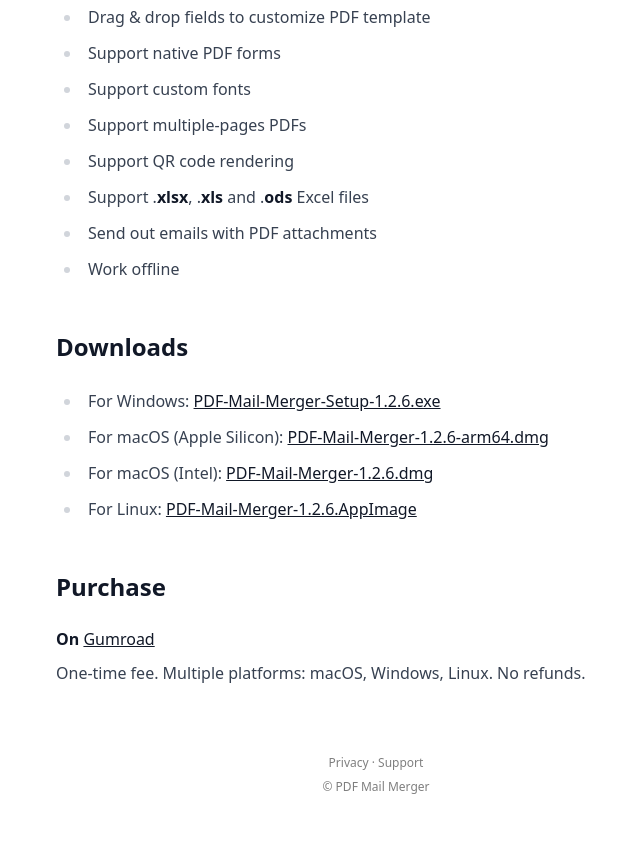
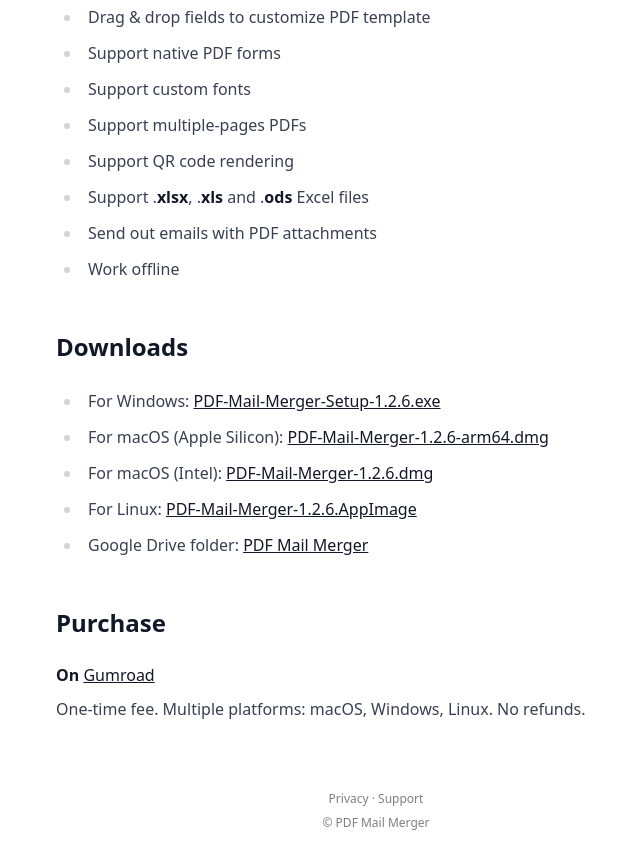
Before and after one commit to pdfmailmerger/pdfmailmerger.github.io, a website: page index.html in a window 1280 px wide. Shown: the part 791-1638 px from the top of the page, without its empty margins (264-904 px from the left). Before the commit the page ends 1602 px from the top, so only its background shows below. Drawn offline with Linux system fonts and the light colour scheme.

Commit message:
Add google drive

```diff
--- a/index.html
+++ b/index.html
@@ -41,6 +41,7 @@
         <li>For macOS (Apple Silicon): <a href="https://github.com/plainlab/plainmerge/releases/download/v1.2.6/PDF-Mail-Merger-1.2.6-arm64.dmg">PDF-Mail-Merger-1.2.6-arm64.dmg</a></h3>
         <li>For macOS (Intel): <a href="https://github.com/plainlab/plainmerge/releases/download/v1.2.6/PDF-Mail-Merger-1.2.6.dmg">PDF-Mail-Merger-1.2.6.dmg</a></h3>
         <li>For Linux: <a href="https://github.com/plainlab/plainmerge/releases/download/v1.2.6/PDF-Mail-Merger-1.2.6.AppImage">PDF-Mail-Merger-1.2.6.AppImage</a></h3>
+        <li>Google Drive folder: <a href="https://drive.google.com/drive/folders/1N9aODtUpuB_-TYwZrrc4nzne7CEaKPy4?usp=sharing">PDF Mail Merger</a></li>
       </ul>
 
       <h2>Purchase</h2>
```
